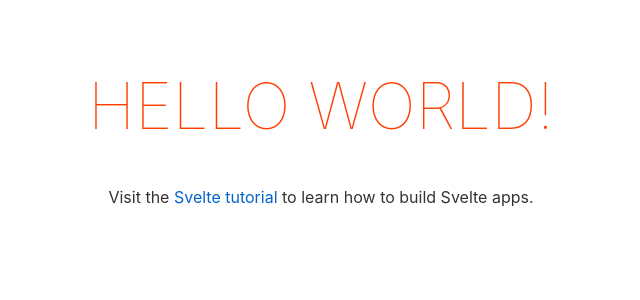
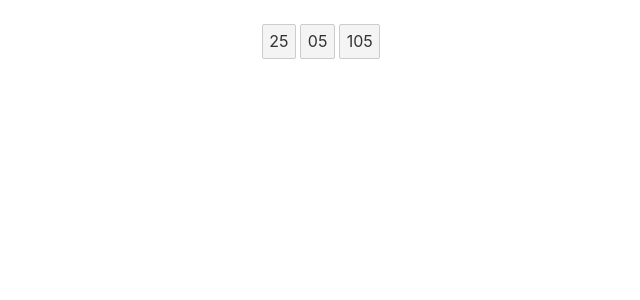
Before and after one commit to tiagoasrodrigues/hello-svelte, a Svelte app: page / in a window 1280 px wide. Shown: the top 300 px of the page, without its empty margins (319-959 px from the left). Built offline with nearby package versions, Linux system fonts and the light colour scheme.

Commit message:
:wrench: Component Button

```diff
--- a/src/App.svelte
+++ b/src/App.svelte
@@ -1,10 +1,11 @@
 <script lang="ts">
-	export let name: string;
+  import Button from "./components/Button.svelte";
 </script>
 
 <main>
-	<h1>Hello {name}!</h1>
-	<p>Visit the <a href="https://svelte.dev/tutorial">Svelte tutorial</a> to learn how to build Svelte apps.</p>
+  <Button home="25" />
+  <Button home="05" />
+  <Button home="105" />
 </main>
 
 <style>
--- /dev/null
+++ b/src/components/Button.svelte
@@ -0,0 +1,12 @@
+<script lang="ts">
+  export let home: string;
+</script>
+
+<button class="button">
+  {home}
+</button>
+
+<style>
+  .button {
+  }
+</style>
--- a/src/main.ts
+++ b/src/main.ts
@@ -2,9 +2,7 @@ import App from './App.svelte';
 
 const app = new App({
 	target: document.body,
-	props: {
-		name: 'world'
-	}
+	props: {}
 });
 
 export default app;
```
Also changed, not shown: src/components/Calculator.svelte (added, +7 -0 lines), tsconfig.json (+11 -3 lines). Lines whose indentation alone changed are shown as unchanged.
